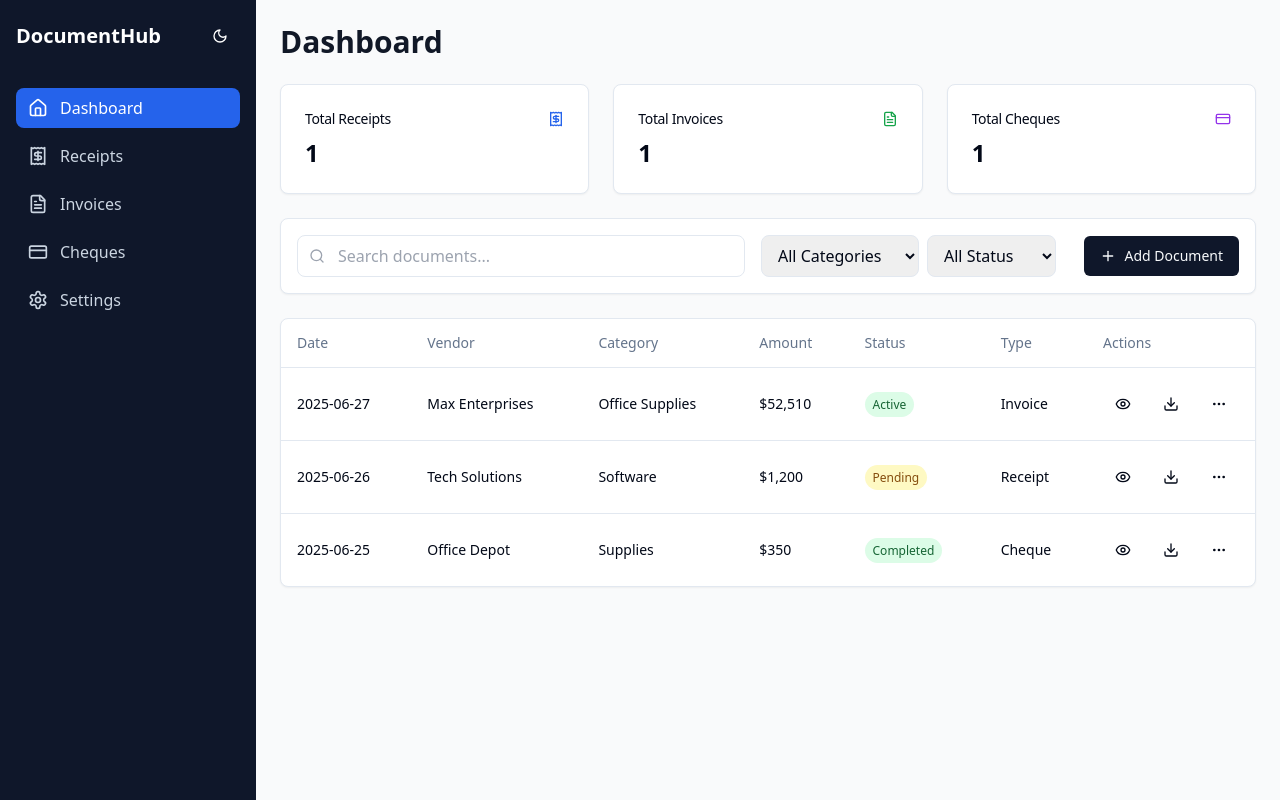
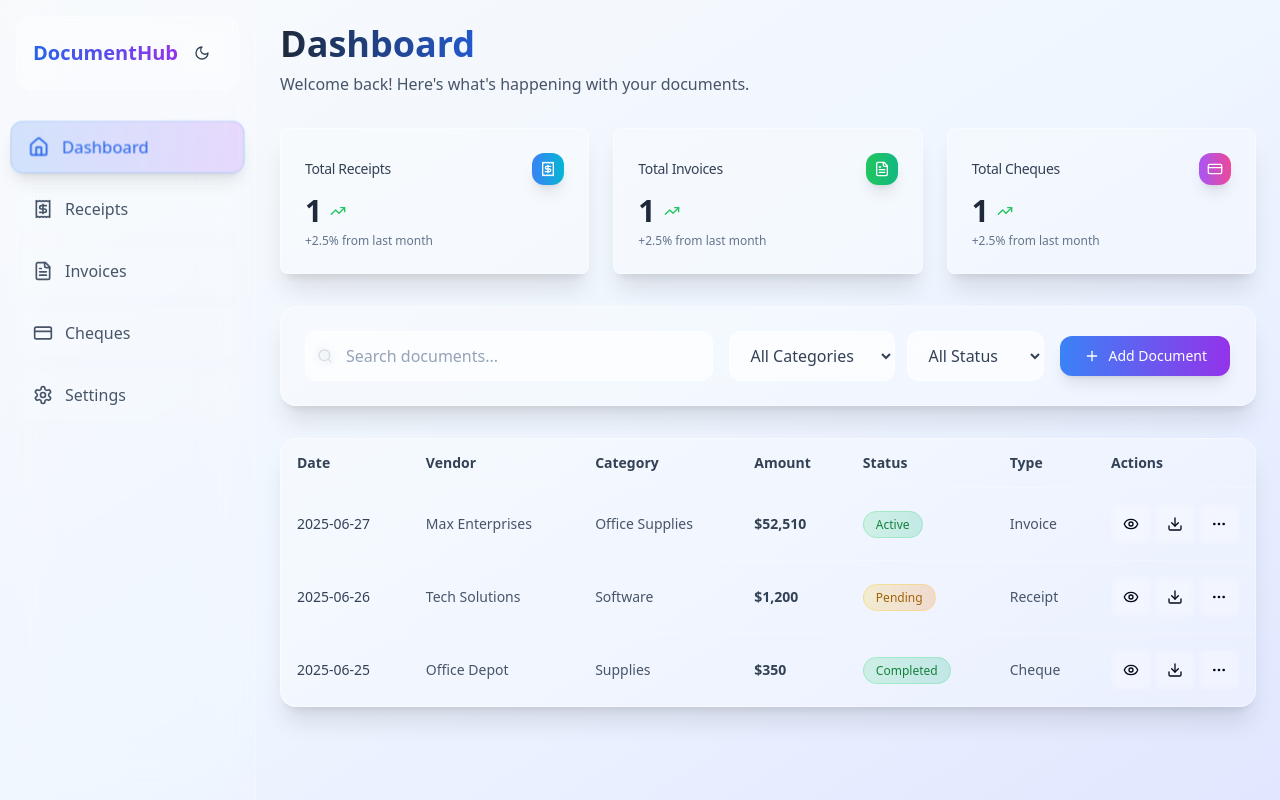
Before and after one commit to Ramverma10/receipt-content-vault, a React (Vite) app: page / in a window 1280 px wide. Built offline with nearby package versions, Linux system fonts and the light colour scheme.

Commit message:
Refactor: Enhance UI with glassy effects and animations
This commit aims to improve the visual appeal and user experience of the dashboard by implementing glassy effects and animations.

```diff
--- a/src/components/DashboardLayout.tsx
+++ b/src/components/DashboardLayout.tsx
@@ -5,10 +5,12 @@ import DocumentSidebar from './DocumentSidebar';
 
 const DashboardLayout = () => {
   return (
-    <div className="flex min-h-screen bg-gray-50 dark:bg-gray-900">
+    <div className="flex min-h-screen bg-gradient-to-br from-slate-50 via-blue-50 to-indigo-100 dark:from-slate-900 dark:via-slate-800 dark:to-slate-900">
       <DocumentSidebar />
       <main className="flex-1 p-6 overflow-auto">
-        <Outlet />
+        <div className="animate-fade-in">
+          <Outlet />
+        </div>
       </main>
     </div>
   );
--- a/src/components/DocumentFilters.tsx
+++ b/src/components/DocumentFilters.tsx
@@ -1,7 +1,6 @@
 
 import React from 'react';
 import { Button } from '@/components/ui/button';
-import { Card } from '@/components/ui/card';
 import { Search, Filter, Plus } from 'lucide-react';
 
 interface DocumentFiltersProps {
@@ -16,29 +15,29 @@ const DocumentFilters: React.FC<DocumentFiltersProps> = ({
   onAddDocument
 }) => {
   return (
-    <Card className="p-4 mb-6">
+    <div className="p-6 mb-6 rounded-2xl backdrop-blur-xl bg-white/30 dark:bg-slate-800/30 border border-white/40 dark:border-slate-700/50 shadow-xl animate-fade-in">
       <div className="flex flex-col md:flex-row gap-4 items-center justify-between">
         <div className="flex flex-col md:flex-row gap-4 items-center flex-1">
-          <div className="relative flex-1 max-w-md">
-            <Search className="absolute left-3 top-1/2 transform -translate-y-1/2 text-gray-400 h-4 w-4" />
+          <div className="relative flex-1 max-w-md group">
+            <Search className="absolute left-3 top-1/2 transform -translate-y-1/2 text-slate-400 h-4 w-4 transition-colors group-focus-within:text-blue-500" />
             <input
               type="text"
               placeholder="Search documents..."
               value={searchTerm}
               onChange={(e) => onSearchChange(e.target.value)}
-              className="w-full pl-10 pr-4 py-2 border rounded-lg focus:outline-none focus:ring-2 focus:ring-blue-500 dark:bg-slate-700 dark:border-slate-600 dark:text-white"
+              className="w-full pl-10 pr-4 py-3 rounded-xl backdrop-blur-sm bg-white/50 dark:bg-slate-700/50 border border-white/60 dark:border-slate-600/50 focus:outline-none focus:ring-2 focus:ring-blue-500/50 focus:border-blue-400 text-slate-700 dark:text-slate-200 placeholder-slate-400 transition-all duration-300 focus:transform focus:scale-105"
             />
           </div>
 
-          <div className="flex gap-2">
-            <select className="px-3 py-2 border rounded-lg focus:outline-none focus:ring-2 focus:ring-blue-500 dark:bg-slate-700 dark:border-slate-600 dark:text-white">
+          <div className="flex gap-3">
+            <select className="px-4 py-3 rounded-xl backdrop-blur-sm bg-white/50 dark:bg-slate-700/50 border border-white/60 dark:border-slate-600/50 focus:outline-none focus:ring-2 focus:ring-blue-500/50 focus:border-blue-400 text-slate-700 dark:text-slate-200 transition-all duration-300 hover:bg-white/60 dark:hover:bg-slate-700/60">
               <option value="">All Categories</option>
               <option value="office">Office Supplies</option>
               <option value="travel">Travel</option>
               <option value="meals">Meals</option>
             </select>
 
-            <select className="px-3 py-2 border rounded-lg focus:outline-none focus:ring-2 focus:ring-blue-500 dark:bg-slate-700 dark:border-slate-600 dark:text-white">
+            <select className="px-4 py-3 rounded-xl backdrop-blur-sm bg-white/50 dark:bg-slate-700/50 border border-white/60 dark:border-slate-600/50 focus:outline-none focus:ring-2 focus:ring-blue-500/50 focus:border-blue-400 text-slate-700 dark:text-slate-200 transition-all duration-300 hover:bg-white/60 dark:hover:bg-slate-700/60">
               <option value="">All Status</option>
               <option value="active">Active</option>
               <option value="pending">Pending</option>
@@ -47,12 +46,15 @@ const DocumentFilters: React.FC<DocumentFiltersProps> = ({
           </div>
         </div>
 
-        <Button onClick={onAddDocument} className="flex items-center gap-2">
+        <Button
+          onClick={onAddDocument}
+          className="flex items-center gap-2 px-6 py-3 bg-gradient-to-r from-blue-500 to-purple-600 hover:from-blue-600 hover:to-purple-700 text-white border-0 rounded-xl shadow-lg hover:shadow-xl transition-all duration-300 hover:scale-105 backdrop-blur-sm"
+        >
           <Plus className="h-4 w-4" />
           Add Document
         </Button>
       </div>
-    </Card>
+    </div>
   );
 };
 
--- a/src/components/DocumentSidebar.tsx
+++ b/src/components/DocumentSidebar.tsx
@@ -17,34 +17,37 @@ const DocumentSidebar = () => {
   ];
 
   return (
-    <div className="w-64 bg-slate-900 dark:bg-slate-800 text-white min-h-screen p-4">
-      <div className="flex items-center justify-between mb-8">
-        <h1 className="text-xl font-bold">DocumentHub</h1>
+    <div className="w-64 min-h-screen p-4 backdrop-blur-xl bg-white/10 dark:bg-slate-900/30 border-r border-white/20 dark:border-slate-700/50">
+      <div className="flex items-center justify-between mb-8 p-4 rounded-2xl bg-white/20 dark:bg-slate-800/30 backdrop-blur-sm border border-white/30 dark:border-slate-700/50">
+        <h1 className="text-xl font-bold bg-gradient-to-r from-blue-600 to-purple-600 bg-clip-text text-transparent">
+          DocumentHub
+        </h1>
         <Button
           variant="ghost"
           size="icon"
           onClick={toggleTheme}
-          className="text-white hover:bg-slate-700"
+          className="text-slate-700 dark:text-slate-300 hover:bg-white/20 dark:hover:bg-slate-700/50 backdrop-blur-sm transition-all duration-300 hover:scale-110"
         >
           {theme === 'light' ? <Moon className="h-4 w-4" /> : <Sun className="h-4 w-4" />}
         </Button>
       </div>
 
-      <nav className="space-y-2">
-        {menuItems.map((item) => (
+      <nav className="space-y-3">
+        {menuItems.map((item, index) => (
           <NavLink
             key={item.title}
             to={item.url}
             className={({ isActive }) =>
-              `flex items-center space-x-3 px-3 py-2 rounded-lg transition-colors ${
+              `flex items-center space-x-3 px-4 py-3 rounded-xl transition-all duration-300 group backdrop-blur-sm border ${
                 isActive
-                  ? 'bg-blue-600 text-white'
-                  : 'text-slate-300 hover:bg-slate-700 hover:text-white'
+                  ? 'bg-gradient-to-r from-blue-500/20 to-purple-500/20 border-blue-400/30 text-blue-600 dark:text-blue-400 shadow-lg transform scale-105'
+                  : 'text-slate-600 dark:text-slate-400 hover:bg-white/20 dark:hover:bg-slate-800/30 hover:border-white/30 dark:hover:border-slate-700/50 border-transparent hover:transform hover:scale-105'
               }`
             }
+            style={{ animationDelay: `${index * 100}ms` }}
           >
-            <item.icon className="h-5 w-5" />
-            <span>{item.title}</span>
+            <item.icon className="h-5 w-5 transition-transform duration-300 group-hover:scale-110" />
+            <span className="font-medium">{item.title}</span>
           </NavLink>
         ))}
       </nav>
--- a/src/components/DocumentTable.tsx
+++ b/src/components/DocumentTable.tsx
@@ -1,7 +1,6 @@
 
 import React from 'react';
 import { Table, TableBody, TableCell, TableHead, TableHeader, TableRow } from '@/components/ui/table';
-import { Card } from '@/components/ui/card';
 import { Button } from '@/components/ui/button';
 import { Eye, MoreHorizontal, Download } from 'lucide-react';
 
@@ -25,54 +24,67 @@ const DocumentTable: React.FC<DocumentTableProps> = ({ documents, onViewDocument
     switch (status.toLowerCase()) {
       case 'active':
       case 'completed':
-        return 'bg-green-100 text-green-800 dark:bg-green-900 dark:text-green-200';
+        return 'bg-gradient-to-r from-green-400/20 to-emerald-500/20 text-green-700 dark:text-green-400 border-green-400/30';
       case 'pending':
-        return 'bg-yellow-100 text-yellow-800 dark:bg-yellow-900 dark:text-yellow-200';
+        return 'bg-gradient-to-r from-yellow-400/20 to-orange-500/20 text-yellow-700 dark:text-yellow-400 border-yellow-400/30';
       default:
-        return 'bg-gray-100 text-gray-800 dark:bg-gray-900 dark:text-gray-200';
+        return 'bg-gradient-to-r from-gray-400/20 to-slate-500/20 text-gray-700 dark:text-gray-400 border-gray-400/30';
     }
   };
 
   return (
-    <Card>
+    <div className="rounded-2xl backdrop-blur-xl bg-white/30 dark:bg-slate-800/30 border border-white/40 dark:border-slate-700/50 shadow-xl overflow-hidden animate-fade-in">
       <Table>
         <TableHeader>
-          <TableRow>
-            <TableHead>Date</TableHead>
-            <TableHead>Vendor</TableHead>
-            <TableHead>Category</TableHead>
-            <TableHead>Amount</TableHead>
-            <TableHead>Status</TableHead>
-            <TableHead>Type</TableHead>
-            <TableHead className="w-[100px]">Actions</TableHead>
+          <TableRow className="border-white/20 dark:border-slate-700/50 hover:bg-white/10 dark:hover:bg-slate-700/20">
+            <TableHead className="text-slate-700 dark:text-slate-300 font-semibold">Date</TableHead>
+            <TableHead className="text-slate-700 dark:text-slate-300 font-semibold">Vendor</TableHead>
+            <TableHead className="text-slate-700 dark:text-slate-300 font-semibold">Category</TableHead>
+            <TableHead className="text-slate-700 dark:text-slate-300 font-semibold">Amount</TableHead>
+            <TableHead className="text-slate-700 dark:text-slate-300 font-semibold">Status</TableHead>
+            <TableHead className="text-slate-700 dark:text-slate-300 font-semibold">Type</TableHead>
+            <TableHead className="w-[100px] text-slate-700 dark:text-slate-300 font-semibold">Actions</TableHead>
           </TableRow>
         </TableHeader>
         <TableBody>
-          {documents.map((doc) => (
-            <TableRow key={doc.id}>
-              <TableCell className="font-medium">{doc.date}</TableCell>
-              <TableCell>{doc.vendor}</TableCell>
-              <TableCell>{doc.category}</TableCell>
-              <TableCell>${doc.amount.toLocaleString()}</TableCell>
+          {documents.map((doc, index) => (
+            <TableRow
+              key={doc.id}
+              className="border-white/20 dark:border-slate-700/50 hover:bg-white/20 dark:hover:bg-slate-700/20 transition-all duration-300 hover:transform hover:scale-[1.02]"
+              style={{ animationDelay: `${index * 100}ms` }}
+            >
+              <TableCell className="font-medium text-slate-700 dark:text-slate-300">{doc.date}</TableCell>
+              <TableCell className="text-slate-600 dark:text-slate-400">{doc.vendor}</TableCell>
+              <TableCell className="text-slate-600 dark:text-slate-400">{doc.category}</TableCell>
+              <TableCell className="font-semibold text-slate-700 dark:text-slate-300">${doc.amount.toLocaleString()}</TableCell>
               <TableCell>
-                <span className={`px-2 py-1 rounded-full text-xs font-medium ${getStatusColor(doc.status)}`}>
+                <span className={`px-3 py-1 rounded-full text-xs font-medium backdrop-blur-sm border ${getStatusColor(doc.status)} transition-all duration-300 hover:scale-105`}>
                   {doc.status}
                 </span>
               </TableCell>
-              <TableCell className="capitalize">{doc.type}</TableCell>
+              <TableCell className="capitalize text-slate-600 dark:text-slate-400 font-medium">{doc.type}</TableCell>
               <TableCell>
-                <div className="flex items-center gap-2">
+                <div className="flex items-center gap-1">
                   <Button
                     variant="ghost"
                     size="icon"
                     onClick={() => onViewDocument(doc.id)}
+                    className="hover:bg-blue-500/20 hover:text-blue-600 dark:hover:text-blue-400 transition-all duration-300 hover:scale-110 backdrop-blur-sm"
                   >
                     <Eye className="h-4 w-4" />
                   </Button>
-                  <Button variant="ghost" size="icon">
+                  <Button
+                    variant="ghost"
+                    size="icon"
+                    className="hover:bg-green-500/20 hover:text-green-600 dark:hover:text-green-400 transition-all duration-300 hover:scale-110 backdrop-blur-sm"
+                  >
                     <Download className="h-4 w-4" />
                   </Button>
-                  <Button variant="ghost" size="icon">
+                  <Button
+                    variant="ghost"
+                    size="icon"
+                    className="hover:bg-purple-500/20 hover:text-purple-600 dark:hover:text-purple-400 transition-all duration-300 hover:scale-110 backdrop-blur-sm"
+                  >
                     <MoreHorizontal className="h-4 w-4" />
                   </Button>
                 </div>
@@ -81,7 +93,7 @@ const DocumentTable: React.FC<DocumentTableProps> = ({ documents, onViewDocument
           ))}
         </TableBody>
       </Table>
-    </Card>
+    </div>
   );
 };
 
--- a/src/index.css
+++ b/src/index.css
@@ -1,3 +1,4 @@
+
 @tailwind base;
 @tailwind components;
 @tailwind utilities;
@@ -101,3 +102,62 @@
     @apply bg-background text-foreground;
   }
 }
+
+/* Custom animations and effects */
+@layer utilities {
+  .animate-fade-in {
+    animation: fadeIn 0.6s ease-out forwards;
+  }
+
+  .animate-slide-up {
+    animation: slideUp 0.5s ease-out forwards;
+  }
+
+  .animate-scale-in {
+    animation: scaleIn 0.4s ease-out forwards;
+  }
+}
+
+@keyframes fadeIn {
+  from {
+    opacity: 0;
+    transform: translateY(20px);
+  }
+  to {
+    opacity: 1;
+    transform: translateY(0);
+  }
+}
+
+@keyframes slideUp {
+  from {
+    opacity: 0;
+    transform: translateY(30px);
+  }
+  to {
+    opacity: 1;
+    transform: translateY(0);
+  }
+}
+
+@keyframes scaleIn {
+  from {
+    opacity: 0;
+    transform: scale(0.9);
+  }
+  to {
+    opacity: 1;
+    transform: scale(1);
+  }
+}
+
+/* Glassmorphism utilities */
+@layer utilities {
+  .glass {
+    @apply backdrop-blur-xl bg-white/20 dark:bg-slate-800/20 border border-white/30 dark:border-slate-700/50;
+  }
+
+  .glass-strong {
+    @apply backdrop-blur-2xl bg-white/30 dark:bg-slate-800/30 border border-white/40 dark:border-slate-700/50;
+  }
+}
--- a/src/pages/Dashboard.tsx
+++ b/src/pages/Dashboard.tsx
@@ -3,7 +3,7 @@ import React, { useState } from 'react';
 import DocumentFilters from '@/components/DocumentFilters';
 import DocumentTable from '@/components/DocumentTable';
 import { Card, CardContent, CardHeader, CardTitle } from '@/components/ui/card';
-import { Receipt, FileText, CreditCard } from 'lucide-react';
+import { Receipt, FileText, CreditCard, TrendingUp } from 'lucide-react';
 
 const Dashboard = () => {
   const [searchTerm, setSearchTerm] = useState('');
@@ -49,19 +49,22 @@ const Dashboard = () => {
       title: 'Total Receipts',
       value: documents.filter(d => d.type === 'receipt').length,
       icon: Receipt,
-      color: 'text-blue-600',
+      gradient: 'from-blue-500 to-cyan-500',
+      iconColor: 'text-blue-500',
     },
     {
       title: 'Total Invoices',
       value: documents.filter(d => d.type === 'invoice').length,
       icon: FileText,
-      color: 'text-green-600',
+      gradient: 'from-green-500 to-emerald-500',
+      iconColor: 'text-green-500',
     },
     {
       title: 'Total Cheques',
       value: documents.filter(d => d.type === 'cheque').length,
       icon: CreditCard,
-      color: 'text-purple-600',
+      gradient: 'from-purple-500 to-pink-500',
+      iconColor: 'text-purple-500',
     },
   ];
 
@@ -74,21 +77,38 @@ const Dashboard = () => {
   };
 
   return (
-    <div className="space-y-6">
+    <div className="space-y-8">
       <div className="flex justify-between items-center">
-        <h1 className="text-3xl font-bold text-gray-900 dark:text-white">Dashboard</h1>
+        <div className="animate-fade-in">
+          <h1 className="text-4xl font-bold bg-gradient-to-r from-slate-800 via-blue-600 to-purple-600 bg-clip-text text-transparent dark:from-slate-200 dark:via-blue-400 dark:to-purple-400">
+            Dashboard
+          </h1>
+          <p className="text-slate-600 dark:text-slate-400 mt-2">Welcome back! Here's what's happening with your documents.</p>
+        </div>
       </div>
 
       {/* Stats Cards */}
       <div className="grid grid-cols-1 md:grid-cols-3 gap-6">
         {stats.map((stat, index) => (
-          <Card key={index}>
+          <Card
+            key={index}
+            className="backdrop-blur-xl bg-white/30 dark:bg-slate-800/30 border border-white/40 dark:border-slate-700/50 shadow-xl hover:shadow-2xl transition-all duration-500 hover:scale-105 animate-fade-in"
+            style={{ animationDelay: `${index * 150}ms` }}
+          >
             <CardHeader className="flex flex-row items-center justify-between space-y-0 pb-2">
-              <CardTitle className="text-sm font-medium">{stat.title}</CardTitle>
-              <stat.icon className={`h-4 w-4 ${stat.color}`} />
+              <CardTitle className="text-sm font-medium text-slate-700 dark:text-slate-300">{stat.title}</CardTitle>
+              <div className={`p-2 rounded-xl bg-gradient-to-r ${stat.gradient} shadow-lg`}>
+                <stat.icon className="h-4 w-4 text-white" />
+              </div>
             </CardHeader>
             <CardContent>
-              <div className="text-2xl font-bold">{stat.value}</div>
+              <div className="flex items-center space-x-2">
+                <div className="text-3xl font-bold text-slate-800 dark:text-slate-200">{stat.value}</div>
+                <TrendingUp className="h-4 w-4 text-green-500" />
+              </div>
+              <p className="text-xs text-slate-500 dark:text-slate-400 mt-1">
+                +2.5% from last month
+              </p>
             </CardContent>
           </Card>
         ))}
```
